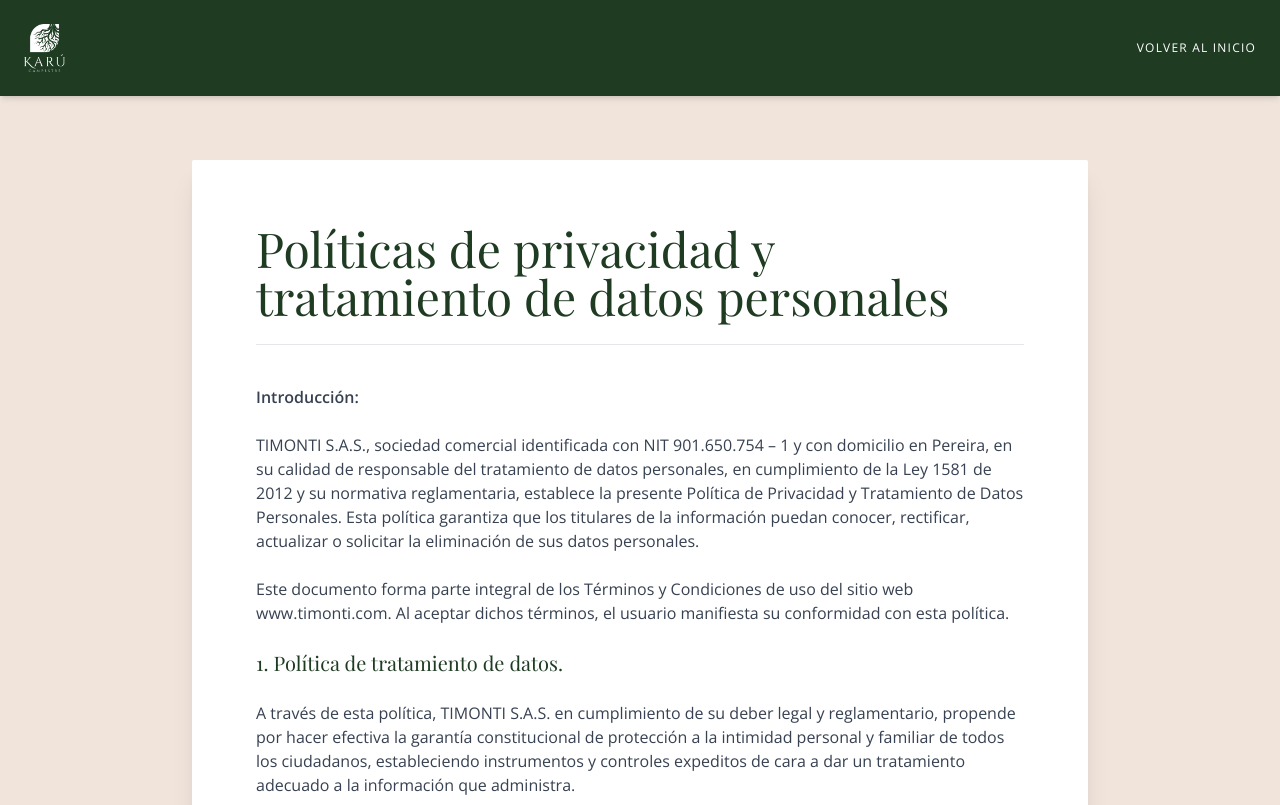
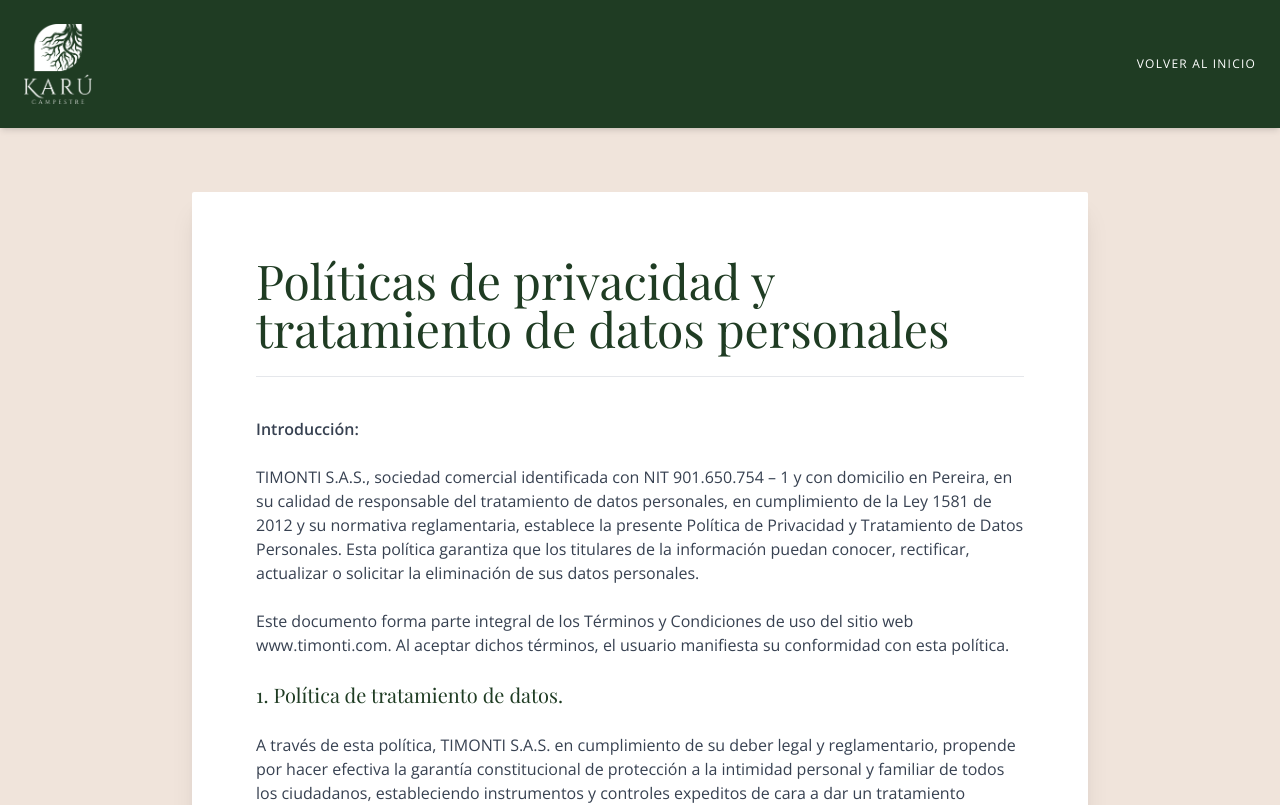
Before and after one commit to movemosmarcas/karucampestre, a website: page politica-de-privacidad.html in a window 1280 px wide. Shown: the top 805 px of the page. Drawn offline with nearby package versions, Linux system fonts and the light colour scheme; a web font is replaced by a local one.

Commit message:
Fix logo size in privacy policy page

```diff
--- a/politica-de-privacidad.html
+++ b/politica-de-privacidad.html
@@ -12,7 +12,7 @@
     <header class="bg-karu-verde py-6 px-6 shadow-md sticky top-0 z-50">
         <div class="max-w-7xl mx-auto flex justify-between items-center">
             <a href="index.html">
-                <img src="logo karu (2).png" alt="Karú Campestre" class="h-12 object-contain">
+                <img src="logo karu (2).png" alt="Karú Campestre" class="h-16 md:h-20 w-auto object-contain">
             </a>
             <a href="index.html" class="text-white hover:text-karu-arena uppercase text-xs tracking-widest transition">Volver al inicio</a>
         </div>
```
Also changed, not shown: style.css.
